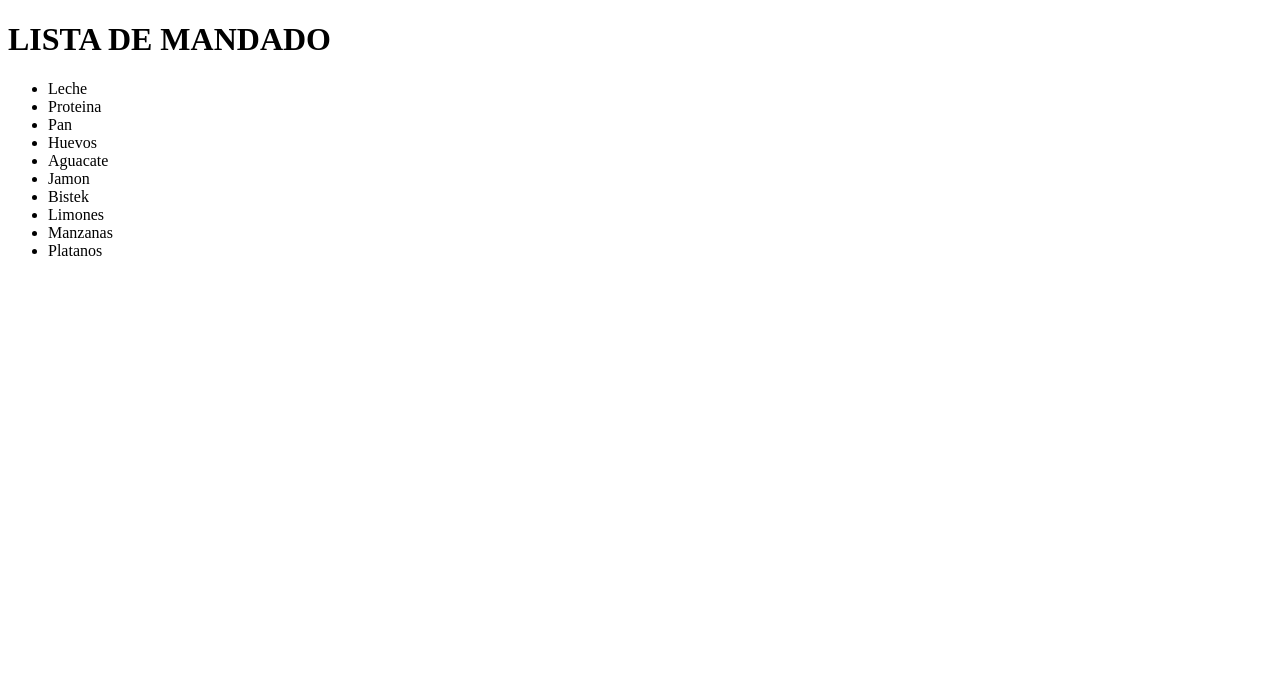
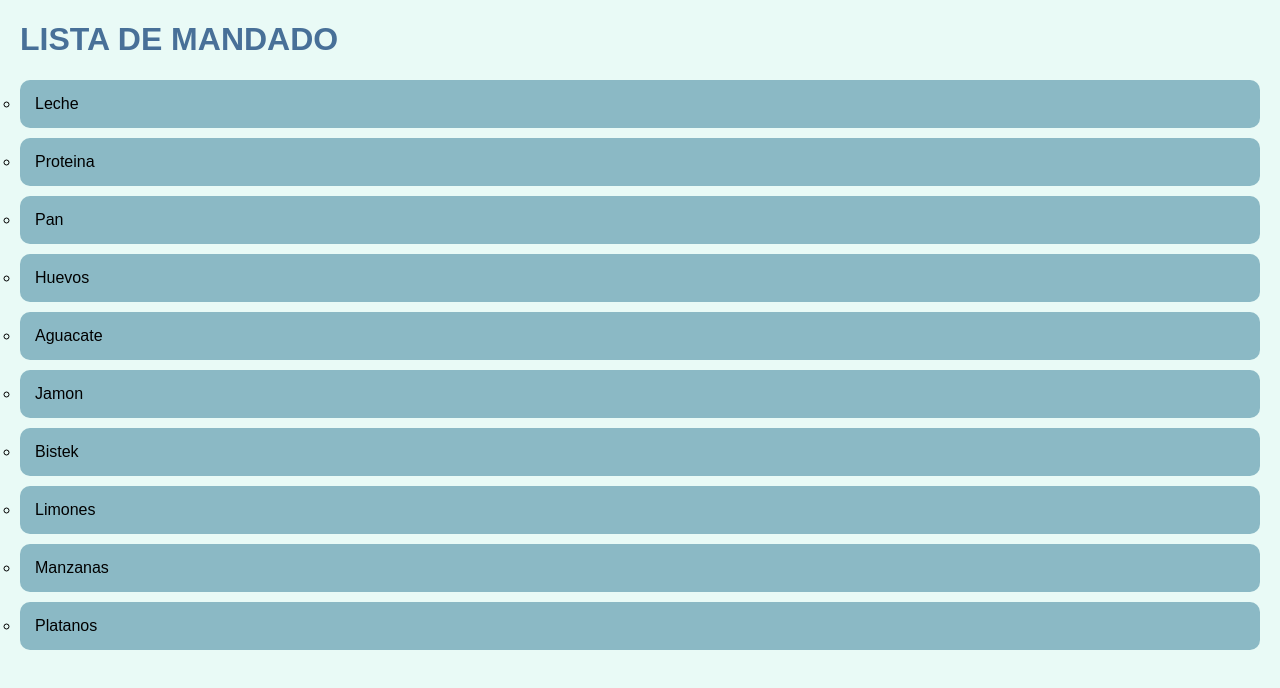
Before and after one commit to Mikelind227/Lap1, a plain HTML site: page index.html in a window 1280 px wide. Drawn offline with Linux system fonts and the light colour scheme.

Commit message:
Actualize todo mi archivo de style

```diff
--- a/style.css
+++ b/style.css
@@ -1,26 +1,21 @@
-<!DOCTYPE html>
-<html lang="es">
-<head>
-    <meta charset="UTF-8">
-    <meta name="viewport" content="width=device-width, initial-scale=1.0">
-    <title>Lista de Mandado</title>
-    <link rel="stylesheet" href="style.css">
-</head>
-<body>
+body {
+    font-family: Arial, sans-serif;
+    background-color: #e9faf6;
+    margin: 20px;
+}
 
-    <div class="box"
-    <ul>
-    </ul>
-    <h1>LISTA DE MANDADO</h1>
-    <ul>
-        <li>Leche</li>
-        <li>Proteina</li>
-        <li>Pan</li>
-        <li>Huevos</li>
-        <li>Aguacate</li>
-        <li>Jamon</li>
-        <li>Bistek</li>
-        <li>Frijoles</li>
-    </ul>
-</body>
-</html>
+h1 {
+    color: #487098;
+}
+
+ul {
+    list-style-type: circle;
+    padding: 0;
+}
+
+li {
+    background-color: #8bb9c5;
+    margin: 10px 0;
+    padding: 15px;
+    border-radius: 10px;
+}
```
